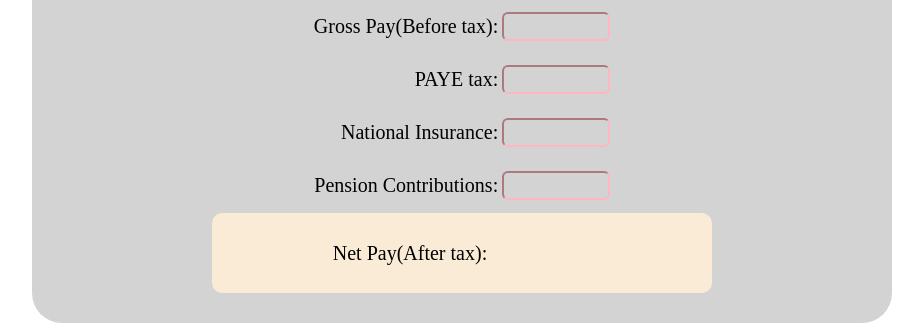
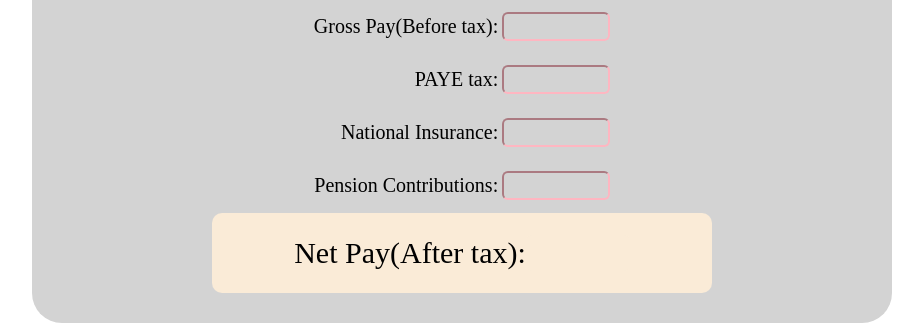
Before and after one commit to maclyn02/uk-tax-calc, a Django app: page / in a window 1280 px wide. Shown: the part 958-1289 px from the top of the page, without its empty margins (178-1101 px from the left). Run offline with Django 3.2, Linux system fonts and the light colour scheme.

Commit message:
updated structure and formulae

```diff
--- a/personalTaxCalcApp/static/css/styles.css
+++ b/personalTaxCalcApp/static/css/styles.css
@@ -53,7 +53,7 @@ button{
   background-color: AntiqueWhite;
   height: 80px;
   max-width: 500px;
-  font-size: 20px;
+  font-size: 30px;
   display: flex;
   align-items: center;
   justify-content: center;
@@ -62,4 +62,5 @@ button{
 }
 .net-pay-container>input{
   border-width: 0px;
+  font-size: 30px;
 }
```
